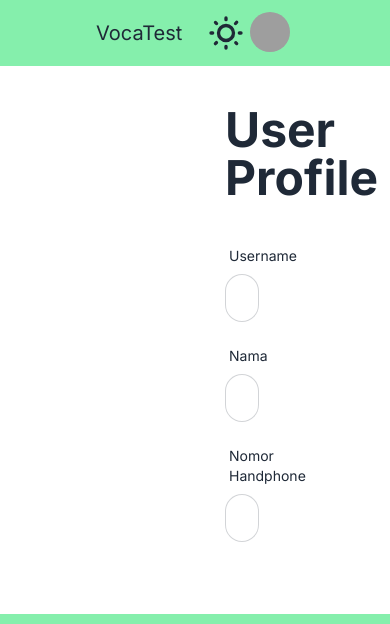
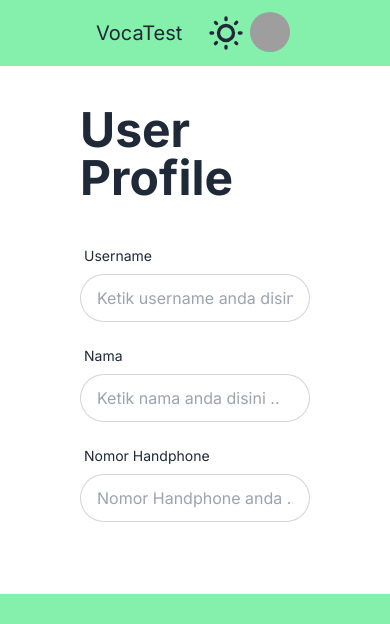
Before and after one commit to bhagaskuro/NextJS-Vocatest, a Next.js app in the folder voca/: page /profile in a window 390 px wide. Shown: the top 624 px of the page. Built offline with nearby package versions, Linux system fonts and the light colour scheme; grey boxes are pictures that could not be loaded.

Commit message:
style: simple responsive layout
Implement simple responsive layout for various device size

```diff
--- a/voca/app/page.js
+++ b/voca/app/page.js
@@ -11,7 +11,7 @@ export default function Home() {
             <LightDark />
           </div>
           <div className="flex flex-row w-full  justify-center items-center">
-            <div className="w-6/12">
+            <div className="w-full sm:w-full md:w-8/12 xl:w-6/12 ">
               <div className="flex flex-1 flex-col max-w-full justify-center px-24 relative">
                 <div className="mb-5  primary">
                   <h1 className="text-5xl font-bold mb-4">Daftarkan Akun</h1>
--- a/voca/app/profile/edit/page.jsx
+++ b/voca/app/profile/edit/page.jsx
@@ -4,8 +4,8 @@ export default function Profile() {
   return (
     <>
       <div className="flex flex-row w-full  justify-center items-center">
-        <div className="w-8/12">
-          <div className="flex flex-1 flex-col max-w-full justify-center px-24 relative">
+        <div className="w-full sm:w-full md:w-8/12 xl:w-6/12 ">
+          <div className="flex flex-1 flex-col max-w-full justify-center relative">
             <Link href="/profile">← BACK</Link>
             <div className="mb-5 mt-5 ">
               <h1 className="text-5xl font-bold mb-4">Edit Profile</h1>
--- a/voca/app/profile/layout.js
+++ b/voca/app/profile/layout.js
@@ -14,7 +14,7 @@ export default function ProfileLayout({ children }) {
     <html lang="en">
       <body className={inter.className}>
         <Header />
-        <div className="px-24 py-10">{children}</div>
+        <div className="px-20 py-10">{children}</div>
         <Footer />
       </body>
     </html>
--- a/voca/app/profile/page.jsx
+++ b/voca/app/profile/page.jsx
@@ -2,8 +2,8 @@ export default function Profile() {
   return (
     <>
       <div className="flex flex-row w-full  justify-center items-center">
-        <div className="w-8/12">
-          <div className="flex flex-1 flex-col max-w-full justify-center px-24 relative">
+        <div className="w-full sm:w-full md:w-8/12 xl:w-6/12 ">
+          <div className="flex flex-1 flex-col max-w-full justify-center  relative">
             <div className="mb-5 ">
               <h1 className="text-5xl font-bold mb-4">User Profile</h1>
             </div>
```
